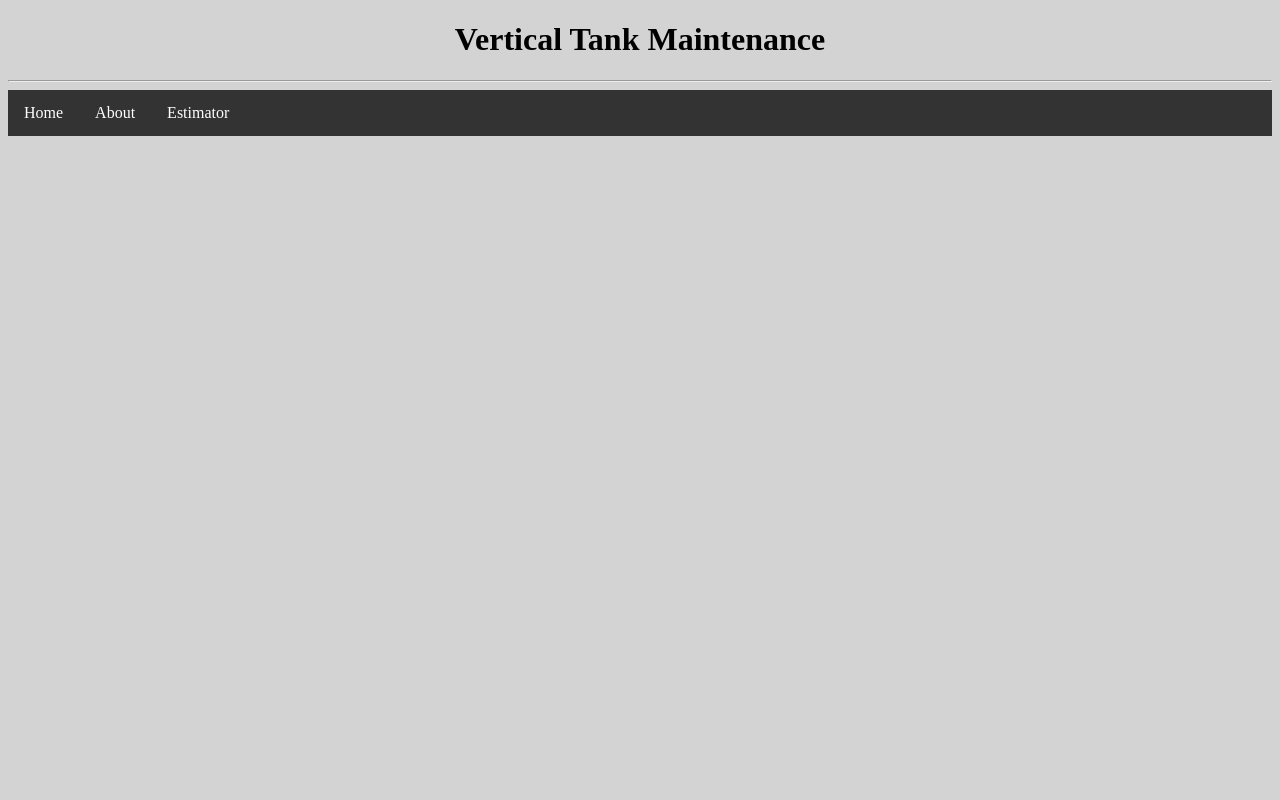
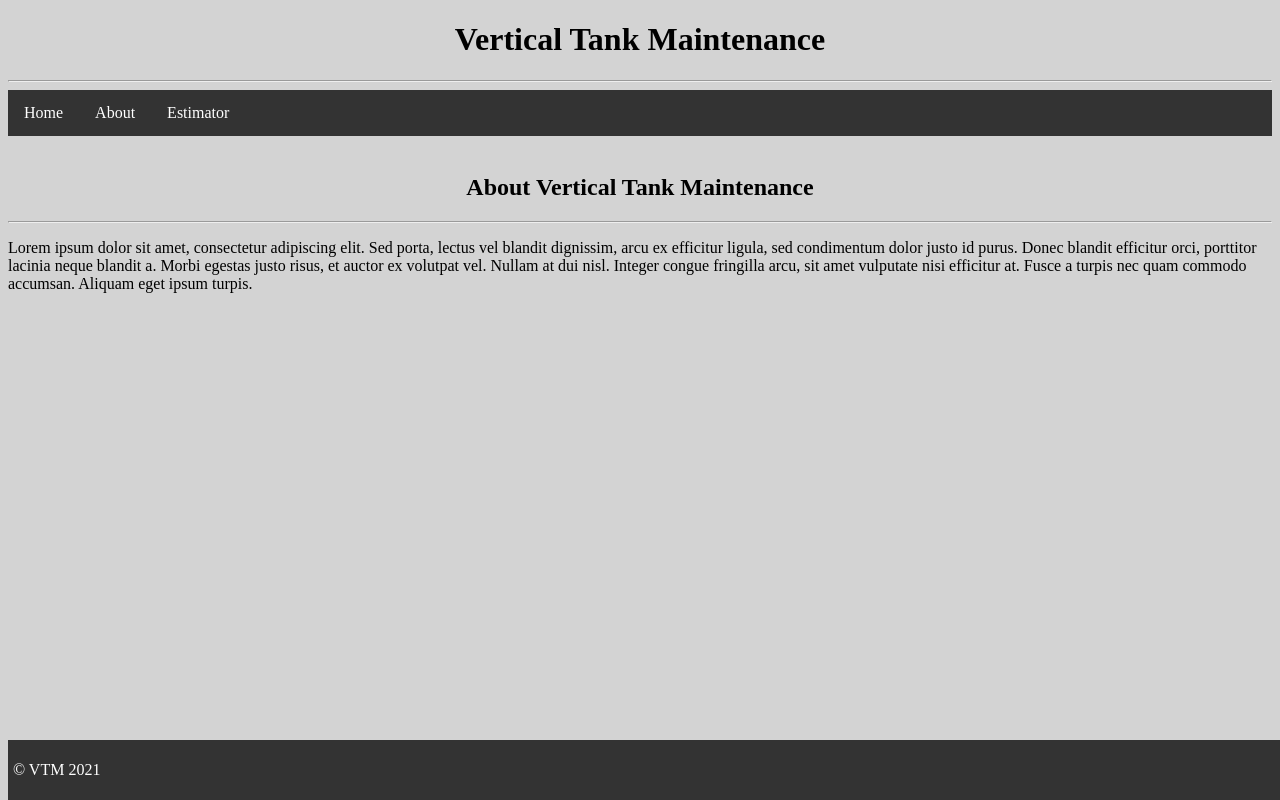
Before and after one commit to bcgardner21/vtm_site, a Flask app: page /about in a window 1280 px wide. Run offline with Flask 2, Linux system fonts and the light colour scheme.

Commit message:
Finished about page. Added Footer. Added calculator template.

```diff
--- a/static/css/stylesheet.css
+++ b/static/css/stylesheet.css
@@ -29,3 +29,25 @@ ul {
   li a:hover {
     background-color: #111;
   }
+
+  img {
+    float: left;
+    width: 250px;
+    height: 300px;
+  }
+
+  .footer {
+    position: fixed;
+    float: left;
+    bottom: 0;
+    width: 100%;
+    background-color:#333;
+    color: white;
+    text-align: left;
+    padding: 5px 5px;
+    margin: 0;
+  }
+
+  h2{
+      text-align: center;
+  }
--- a/templates/about.html
+++ b/templates/about.html
@@ -3,4 +3,16 @@
 {% block title %} About {% endblock %}
 
 
-{% block body %}  {% endblock %}
+{% block body %}
+<h2>About Vertical Tank Maintenance</h2>
+<hr>
+
+<p>Lorem ipsum dolor sit amet, consectetur adipiscing elit. Sed porta, lectus vel blandit dignissim, arcu ex efficitur ligula, sed condimentum dolor justo id purus. Donec blandit efficitur orci, porttitor lacinia neque blandit a. Morbi egestas justo risus, et auctor ex volutpat vel. Nullam at dui nisl. Integer congue fringilla arcu, sit amet vulputate nisi efficitur at. Fusce a turpis nec quam commodo accumsan. Aliquam eget ipsum turpis.
+
+</p>
+
+
+
+
+
+{% endblock %}
--- a/templates/base.html
+++ b/templates/base.html
@@ -19,8 +19,12 @@
 
         {% block body %}
 
+
+
         {% endblock %}
-
+        <div class="footer">
+            <p>    © VTM 2021</p>
+          </div>
     </div>
 </body>
 </html>
```
Also changed, not shown: calc.py (added, +16 -0 lines), templates/index.html (+13 -1 lines).
